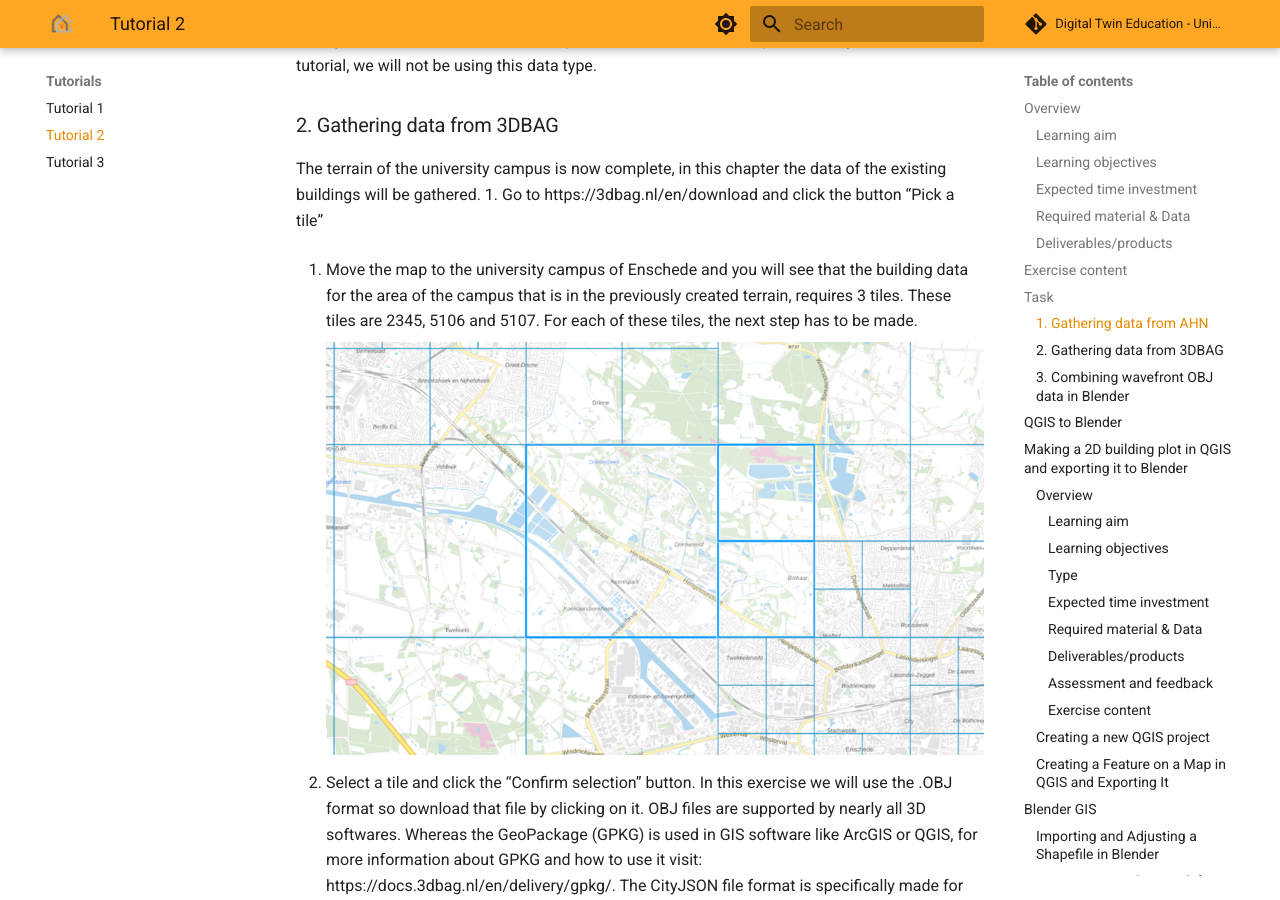
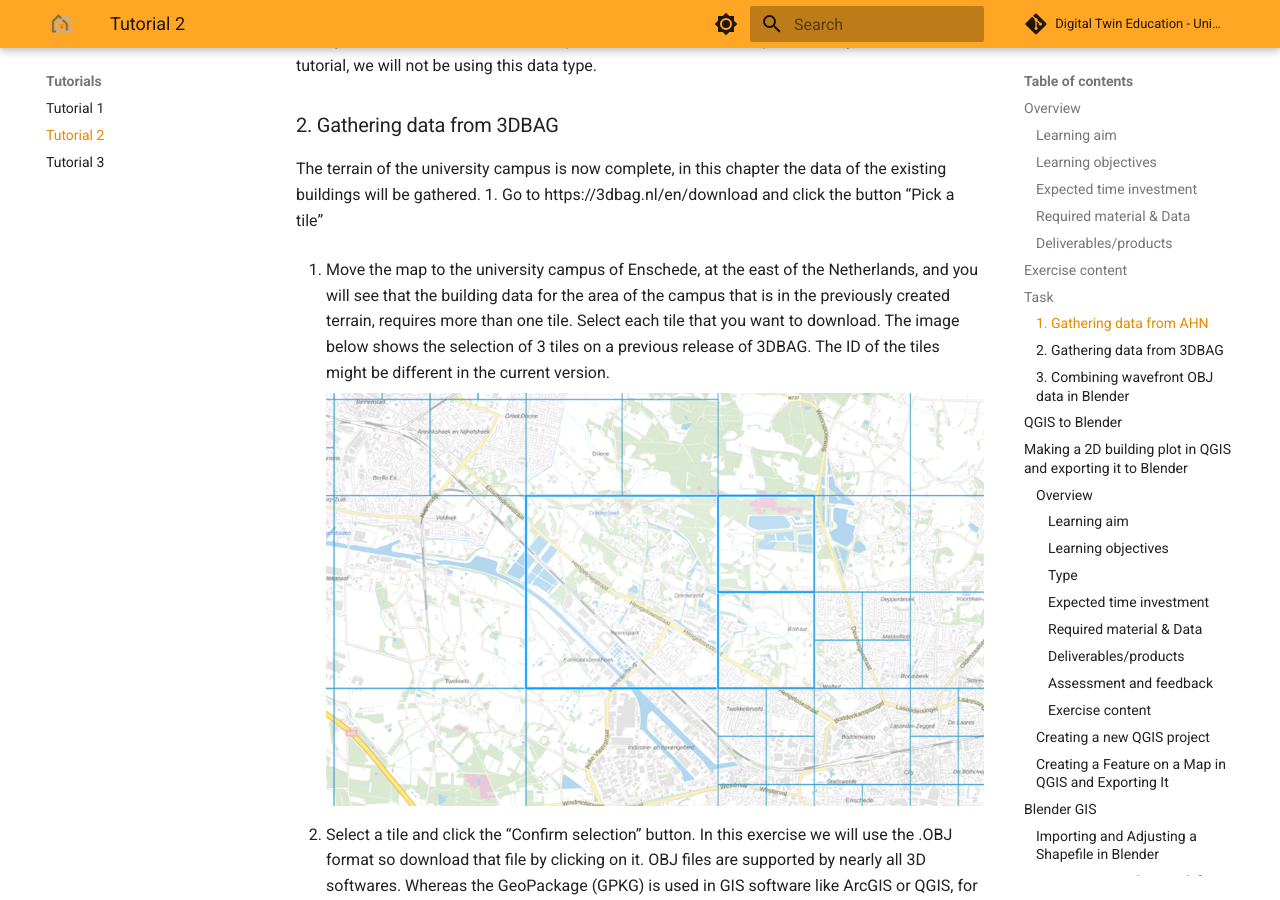
Before and after one commit to DigitalTwin-Geohub/DigitalTwinEducation, an MkDocs documentation site: the page built from docs/Assignment/Assignment I.md, in a window 1280 px wide and 900 px high, scrolled down 3583 px. Built offline with MkDocs 1.6.1 and Material for MkDocs 9.7.7, drawn with Linux system fonts in a browser that asks for light colours; comment, search, counter and statistics services are not loaded.

Commit message:
Clarify instructions for downloading building data tiles from 3DBAG in Assignment I.md

```diff
--- a/docs/Assignment/Assignment I.md
+++ b/docs/Assignment/Assignment I.md
@@ -60,7 +60,7 @@
 The terrain of the university campus is now complete, in this chapter the data of the existing buildings will be gathered.
 1.	Go to https://3dbag.nl/en/download and click the button “Pick a tile”
 
-2.	Move the map to the university campus of Enschede and you will see that the building data for the area of the campus that is in the previously created terrain, requires 3 tiles. These tiles are 2345, 5106 and 5107. For each of  these tiles, the next step has to be made.
+2.	Move the map to the university campus of Enschede, at the east of the Netherlands, and you will see that the building data for the area of the campus that is in the previously created terrain, requires more than one tile. Select each tile that you want to download. The image below shows the selection of 3 tiles on a previous release of 3DBAG. The ID of the tiles might be different in the current version.
 
     ![Select tiles 3D BAG](./Images/Assignment%201-3.png)
 
```
